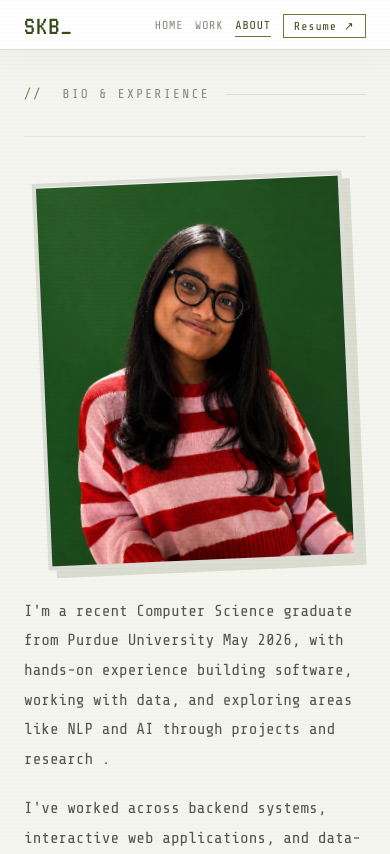
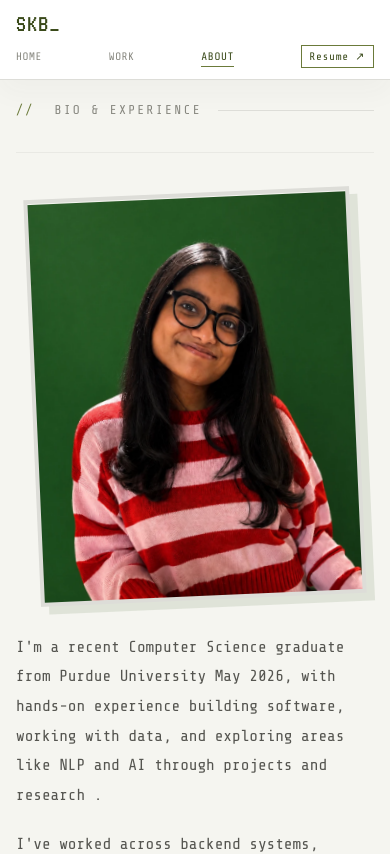
Before and after one commit to Shreyakb301/Portfolio-1.0, a Next.js app: page /about in a window 390 px wide. Shown: the top 854 px of the page. Built offline with nearby package versions, Linux system fonts and the light colour scheme.

Commit message:
Polish site details

```diff
--- a/src/app/globals.css
+++ b/src/app/globals.css
@@ -276,7 +276,7 @@
   --destructive: oklch(0.577 0.245 27.325);
   --border: #ddddd8;
   --input: #c0c0ba;
-  --ring: rgba(58, 74, 26, 0.2);
+  --ring: #d8dbd1;
   --chart-1: #3a4a1a;
   --chart-2: #4e6020;
   --chart-3: #6b7a3a;
@@ -289,7 +289,7 @@
   --sidebar-accent: #f5f5f0;
   --sidebar-accent-foreground: #333330;
   --sidebar-border: #ddddd8;
-  --sidebar-ring: rgba(58, 74, 26, 0.2);
+  --sidebar-ring: #d8dbd1;
 }
 
 .dark {
@@ -316,7 +316,7 @@
   --destructive: oklch(0.577 0.245 27.325);
   --border: #ddddd8;
   --input: #c0c0ba;
-  --ring: rgba(58, 74, 26, 0.2);
+  --ring: #d8dbd1;
   --chart-1: #3a4a1a;
   --chart-2: #4e6020;
   --chart-3: #6b7a3a;
@@ -329,7 +329,7 @@
   --sidebar-accent: #f5f5f0;
   --sidebar-accent-foreground: #333330;
   --sidebar-border: #ddddd8;
-  --sidebar-ring: rgba(58, 74, 26, 0.2);
+  --sidebar-ring: #d8dbd1;
 }
 
 @layer base {
@@ -342,7 +342,7 @@
   }
 
   * {
-    @apply border-border outline-ring/50;
+    @apply border-border outline-ring;
     box-sizing: border-box;
   }
 
@@ -410,18 +410,9 @@
     -webkit-backdrop-filter: blur(0);
   }
 
-  body::after {
-    content: '';
-    position: fixed;
-    inset: 0;
-    pointer-events: none;
-    z-index: 9000;
-    background: repeating-linear-gradient(0deg, transparent, transparent 3px, rgba(0, 0, 0, 0.012) 3px, rgba(0, 0, 0, 0.012) 4px);
-  }
-
   ::selection {
-    background: rgba(78, 96, 32, 0.14);
-    color: var(--foreground);
+    background: var(--primary);
+    color: var(--primary-foreground);
   }
 }
 
@@ -467,9 +458,8 @@
 
   .spike-strip {
     height: 1px;
-    background: var(--border);
+    background: #e9e9e4;
     margin-bottom: 2.5rem;
-    opacity: 0.5;
   }
 
   .sec-label {
@@ -547,12 +537,11 @@
     position: absolute;
     inset: 0;
     background-image:
-      linear-gradient(90deg, rgba(58, 74, 26, 0.04) 1px, transparent 1px),
-      linear-gradient(0deg, rgba(58, 74, 26, 0.04) 1px, transparent 1px),
-      radial-gradient(circle, rgba(58, 74, 26, 0.14) 1px, transparent 1px);
+      linear-gradient(90deg, #f7f8f6 1px, transparent 1px),
+      linear-gradient(0deg, #f7f8f6 1px, transparent 1px),
+      radial-gradient(circle, #e3e6df 1px, transparent 1px);
     background-position: center;
     background-size: 112px 112px, 112px 112px, 28px 28px;
-    opacity: 0.8;
     pointer-events: none;
     z-index: 0;
   }
@@ -594,10 +583,8 @@
   position: fixed;
   inset: 0 0 auto;
   z-index: 300;
-  border-bottom: 1px solid rgba(230, 233, 240, 0.86);
-  background: rgba(255, 255, 255, 0.92);
-  backdrop-filter: blur(16px);
-  -webkit-backdrop-filter: blur(16px);
+  border-bottom: 1px solid #eaecf2;
+  background: #ffffff;
 }
 
 .pp-nav-inner {
@@ -644,7 +631,7 @@
   padding: 0.25rem;
   border: 1px solid var(--pp-border);
   border-radius: 999px;
-  background: rgba(255, 255, 255, 0.72);
+  background: #ffffff;
   box-shadow: 0 10px 30px rgba(15, 23, 42, 0.04);
 }
 
@@ -673,7 +660,7 @@
 .pp-pill.active {
   color: var(--pp-ink);
   background: #f3f6fb;
-  box-shadow: inset 0 0 0 1px rgba(230, 233, 240, 0.7);
+  box-shadow: inset 0 0 0 1px #eaedf3;
 }
 
 .pp-nav-actions {
@@ -739,7 +726,7 @@
   padding: 0.78rem 1.15rem;
   border: 1px solid var(--pp-border);
   border-radius: 999px;
-  background: rgba(255, 255, 255, 0.82);
+  background: #ffffff;
   color: #243454;
   font-weight: 700;
   box-shadow: 0 8px 22px rgba(15, 23, 42, 0.07);
@@ -801,7 +788,7 @@
   justify-content: center;
   border: 1px solid var(--pp-border);
   border-radius: 999px;
-  background: rgba(255, 255, 255, 0.86);
+  background: #ffffff;
   color: #17223b;
   text-decoration: none;
   font-weight: 800;
@@ -835,8 +822,6 @@
   z-index: 200;
   background: var(--background);
   padding: calc(0.7rem + env(safe-area-inset-top)) 0 0.7rem;
-  backdrop-filter: blur(12px);
-  -webkit-backdrop-filter: blur(12px);
   box-shadow: 0 12px 28px rgba(51, 51, 48, 0.035);
 }
 
@@ -992,7 +977,7 @@
   letter-spacing: 0.1em;
   text-transform: uppercase;
   text-decoration: none;
-  box-shadow: 0 0 0 rgba(58, 74, 26, 0);
+  box-shadow: none;
   transition: transform 0.15s ease, background 0.15s, color 0.15s, border-color 0.15s, box-shadow 0.15s ease;
 }
 
@@ -1050,7 +1035,7 @@
   margin-bottom: 1.25rem;
   padding: 0.3rem 0.8rem;
   border: 1px solid var(--primary-3);
-  background: rgba(74, 96, 32, 0.07);
+  background: #f2f4ef;
   color: var(--primary-2);
   font-size: 0.72rem;
   letter-spacing: 0.1em;
@@ -1083,7 +1068,7 @@
   line-height: 0.9;
   letter-spacing: 0.01em;
   color: var(--primary);
-  text-shadow: 4px 4px 0 rgba(58, 74, 26, 0.08);
+  text-shadow: 4px 4px 0 #edf0e9;
 }
 
 .hero-tagline,
@@ -1142,9 +1127,9 @@
   inset: 1.5rem 0.25rem 1.5rem 0;
   border: 1px solid var(--primary-3);
   background:
-    linear-gradient(180deg, rgba(255, 255, 255, 0.88), rgba(245, 245, 240, 0.94)),
-    repeating-linear-gradient(0deg, transparent 0 18px, rgba(58, 74, 26, 0.06) 18px 19px);
-  box-shadow: 14px 14px 0 var(--background-3), inset 0 0 0 10px rgba(255, 255, 255, 0.72);
+    repeating-linear-gradient(0deg, transparent 0 18px, #eceee8 18px 19px),
+    linear-gradient(180deg, #ffffff, #f6f6f1);
+  box-shadow: 14px 14px 0 var(--background-3), inset 0 0 0 10px #ffffff;
   overflow: hidden;
 }
 
@@ -1165,11 +1150,11 @@
   inset: 4rem 2rem 3.2rem;
   overflow: hidden;
   border: 0;
-  outline: 1px dashed rgba(58, 74, 26, 0.22);
+  outline: 1px dashed #d0d3c5;
   outline-offset: -1px;
   background-image:
-    linear-gradient(90deg, rgba(58, 74, 26, 0.08) 1px, transparent 1px),
-    linear-gradient(0deg, rgba(58, 74, 26, 0.08) 1px, transparent 1px);
+    linear-gradient(90deg, #eef0e9 1px, transparent 1px),
+    linear-gradient(0deg, #eef0e9 1px, transparent 1px);
   /* Matches the LifeGrid cell size in hero-landing.tsx so each live cell
      lands in one square. Change both together. */
   background-size: 17px 17px;
@@ -1187,8 +1172,8 @@
   padding: 1rem 1.15rem;
   overflow: hidden;
   border: 1px solid var(--primary-3);
-  background: rgba(250, 249, 245, 0.94);
-  box-shadow: 5px 5px 0 rgba(58, 74, 26, 0.07);
+  background: #faf9f6;
+  box-shadow: 5px 5px 0 #eff0ec;
 }
 
 .hero-fact-body {
@@ -1214,29 +1199,6 @@
   outline-offset: -3px;
 }
 
-.hero-card-hint {
-  position: absolute;
-  right: 0.6rem;
-  bottom: 0.45rem;
-  z-index: 5;
-  pointer-events: none;
-  font-family: var(--font-share-tech-mono);
-  font-size: 0.6rem;
-  letter-spacing: 0.14em;
-  text-transform: uppercase;
-  color: var(--muted-foreground);
-  animation: hero-hint-pulse 2.8s ease-in-out infinite;
-}
-
-.hero-card-hit:hover ~ .hero-card-hint {
-  color: var(--primary-2);
-}
-
-@keyframes hero-hint-pulse {
-  0%, 100% { opacity: 0.45; }
-  50% { opacity: 0.95; }
-}
-
 .hero-fact-label {
   font-family: var(--font-share-tech-mono);
   font-size: 0.62rem;
@@ -1459,7 +1421,7 @@
   line-height: 0.98;
   letter-spacing: 0.04em;
   color: var(--primary);
-  text-shadow: 2px 2px 0 rgba(58, 74, 26, 0.06);
+  text-shadow: 2px 2px 0 #f3f4f1;
 }
 
 .proj-badge {
@@ -1473,20 +1435,20 @@
 
 .badge-wip {
   color: #7a5500;
-  border-color: rgba(180, 130, 0, 0.45);
-  background: rgba(180, 130, 0, 0.07);
+  border-color: #ddc78c;
+  background: #faf6ed;
 }
 
 .badge-live {
   color: var(--primary);
-  border-color: rgba(74, 96, 32, 0.45);
-  background: rgba(74, 96, 32, 0.07);
+  border-color: #aeb79b;
+  background: #f2f4ef;
 }
 
 .badge-research {
   color: #1a3a6a;
-  border-color: rgba(26, 58, 106, 0.35);
-  background: rgba(26, 58, 106, 0.05);
+  border-color: #afbacb;
+  background: #f4f5f8;
 }
 
 .proj-desc {
@@ -1509,7 +1471,7 @@
   font-size: 0.7rem;
   letter-spacing: 0.05em;
   color: var(--muted-foreground);
-  background: rgba(255, 255, 255, 0.58);
+  background: #ffffff;
 }
 
 .proj-links {
@@ -1614,7 +1576,6 @@
   inset: 0;
   background-image: radial-gradient(circle, var(--border) 1px, transparent 1px);
   background-size: 28px 28px;
-  opacity: 0.6;
   pointer-events: none;
 }
 
@@ -1716,7 +1677,7 @@
 
 .work-card-link:hover .work-card-media {
   transform: translateY(-3px);
-  box-shadow: 7px 7px 0 rgba(74, 96, 32, 0.18);
+  box-shadow: 7px 7px 0 #dfe3d8;
 }
 
 .work-card-link:hover .work-card-media img,
@@ -1787,7 +1748,7 @@
   margin: 0 auto 2rem;
   border: 4px solid var(--border);
   background: url('/about-profile-green.webp') center / contain no-repeat;
-  box-shadow: 8px 8px 0 rgba(74, 96, 32, 0.16);
+  box-shadow: 8px 8px 0 #dfe3d8;
   transform: rotate(-2.5deg) translateZ(0);
   transform-origin: center;
 }
@@ -1944,11 +1905,6 @@
   padding: 2rem 2.5rem;
   border: 1px solid var(--border);
   background: var(--background);
-  transition: background 0.15s;
-}
-
-.edu-card:hover {
-  background: var(--background-3);
 }
 
 .about-timeline-education {
@@ -1977,7 +1933,7 @@
 .edu-badge {
   padding: 0.3rem 0.75rem;
   border: 1px solid var(--primary-3);
-  background: rgba(74, 96, 32, 0.06);
+  background: #f4f5f2;
   font-size: 0.68rem;
   letter-spacing: 0.08em;
   text-transform: uppercase;
@@ -2061,7 +2017,7 @@
 .tl {
   border: 1px solid var(--border);
   background: var(--background);
-  box-shadow: 10px 10px 0 rgba(221, 221, 216, 0.55);
+  box-shadow: 10px 10px 0 #ecece9;
 }
 
 .tl-item {
@@ -2138,7 +2094,7 @@
   min-width: 0;
   border: 1px solid var(--border);
   background: var(--background);
-  box-shadow: 0 0 0 rgba(51, 51, 48, 0);
+  box-shadow: none;
   transition: background 0.12s, box-shadow 0.12s, transform 0.12s;
 }
 
@@ -2191,7 +2147,7 @@
   content: "";
   position: absolute;
   inset: 1.25rem;
-  border: 1px dashed rgba(58, 74, 26, 0.16);
+  border: 1px dashed #d7dace;
   pointer-events: none;
 }
 
@@ -2621,6 +2577,31 @@
 }
 
 @media (max-width: 540px) {
+  .about-wrap {
+    padding-inline: 1rem;
+    padding-left: max(1rem, env(safe-area-inset-left));
+    padding-right: max(1rem, env(safe-area-inset-right));
+  }
+
+  .retro-nav-inner {
+    grid-template-columns: 1fr;
+    gap: 0.4rem;
+  }
+
+  .nav-logo {
+    justify-self: start;
+    font-size: 1.55rem;
+  }
+
+  .nav-links {
+    grid-column: 1;
+    width: 100%;
+    margin: 0;
+    justify-content: space-between;
+    gap: 0.4rem;
+    overflow-x: visible;
+  }
+
   .pp-brand {
     font-size: 1.3rem;
   }
@@ -2673,12 +2654,36 @@
   .nav-resume,
   .nav-social-link,
   .about-nav-social a {
-    font-size: 0.72rem;
-    letter-spacing: 0.08em;
+    font-size: 0.68rem;
+    letter-spacing: 0.06em;
   }
 
   .nav-resume {
-    padding-inline: 0.65rem;
+    padding: 0.25rem 0.5rem;
+  }
+
+  .about-sec {
+    padding-top: 5rem;
+  }
+
+  .cta-links {
+    display: flex;
+    flex-direction: column;
+    width: 100%;
+    max-width: 280px;
+    margin-inline: auto;
+  }
+
+  .cta-links .c-link {
+    display: flex;
+    justify-content: center;
+    width: 100%;
+    border-right: none;
+    border-bottom: 1px solid var(--input);
+  }
+
+  .cta-links .c-link:last-child {
+    border-bottom: none;
   }
 
   .hero {
@@ -2880,7 +2885,7 @@
   position: relative;
   margin: 0;
   overflow: hidden;
-  border: 1px solid rgba(29, 12, 5, 0.68);
+  border: 1px solid #595555;
   background: var(--moodle-sky);
 }
 
@@ -3575,7 +3580,7 @@
   width: min(1180px, 100%);
   margin-inline: auto;
   overflow: hidden;
-  border: 1px solid rgba(255, 255, 255, 0.12);
+  border: 1px solid #434341;
   border-radius: clamp(2rem, 4vw, 4rem);
   background: #f5f8fc;
   box-shadow: 0 34px 90px rgba(0, 0, 0, 0.22);
--- a/src/app/layout.tsx
+++ b/src/app/layout.tsx
@@ -30,7 +30,6 @@ export const metadata: Metadata = {
 export const viewport: Viewport = {
   width: "device-width",
   initialScale: 1,
-  viewportFit: "cover",
 };
 
 export default function RootLayout({
@@ -62,7 +61,7 @@ export default function RootLayout({
         </Script>
       </head>
       <body
-        className={`${dmSans.variable} ${shareTechMono.variable} ${vt323.variable} font-sans antialiased selection:bg-primary/20`}
+        className={`${dmSans.variable} ${shareTechMono.variable} ${vt323.variable} font-sans antialiased selection:bg-primary selection:text-primary-foreground`}
       >
         {children}
         <Analytics />
--- a/src/app/page.tsx
+++ b/src/app/page.tsx
@@ -34,7 +34,7 @@ export default function Home() {
               Let&apos;s build something <br />
               <span className="relative inline-block">
                 together_
-                <WatcherSprite className="absolute -bottom-4 -right-12 hidden animate-watcher-bob opacity-35 md:block" />
+                <WatcherSprite className="absolute -bottom-4 -right-12 hidden animate-watcher-bob md:block" />
               </span>
             </h2>
             <div className="mb-8">
@@ -92,7 +92,7 @@ export default function Home() {
       <footer className="relative spike-sm-t overflow-hidden bg-background">
         <div className="container site-footer site-footer-centered relative">
           {/* Flower on left side of footer */}
-          <FlowerSprite className="animate-flower-nod opacity-40 hidden lg:block" style={{ bottom: 0, left: '220px', transformOrigin: 'bottom center' }} />
+          <FlowerSprite className="animate-flower-nod hidden lg:block" style={{ bottom: 0, left: '220px', transformOrigin: 'bottom center' }} />
 
           <p className="foot-copy">
             Shreya Komarabattini
--- a/src/components/project-showcase.tsx
+++ b/src/components/project-showcase.tsx
@@ -213,7 +213,7 @@ export function ProjectShowcase({ className, layout = "list" }: ProjectShowcaseP
     return (
         <section id="work" className={cn("work-sec spike-b spike-t", className)}>
             <div className="container relative">
-                <HeartSprite className="animate-heart-bounce hidden opacity-40 sm:block" style={{ top: '0.75rem', right: '0.5rem' }} />
+                <HeartSprite className="animate-heart-bounce hidden sm:block" style={{ top: '0.75rem', right: '0.5rem' }} />
 
                 <motion.div
                     initial={{ opacity: 0, y: 20 }}
@@ -224,7 +224,7 @@ export function ProjectShowcase({ className, layout = "list" }: ProjectShowcaseP
                     <div className="sec-label">
                         Selected Work
                         <span className="inline-flex items-center">
-                            <CoinSprite className="animate-coin-spin opacity-50 static" />
+                            <CoinSprite className="animate-coin-spin static" />
                         </span>
                     </div>
                     <div className="spike-strip" />
```
Also changed, not shown: src/components/hero-landing.tsx (+4 -10 lines), src/components/ui/badge.tsx (+4 -4 lines), src/components/ui/button.tsx (+6 -6 lines).
